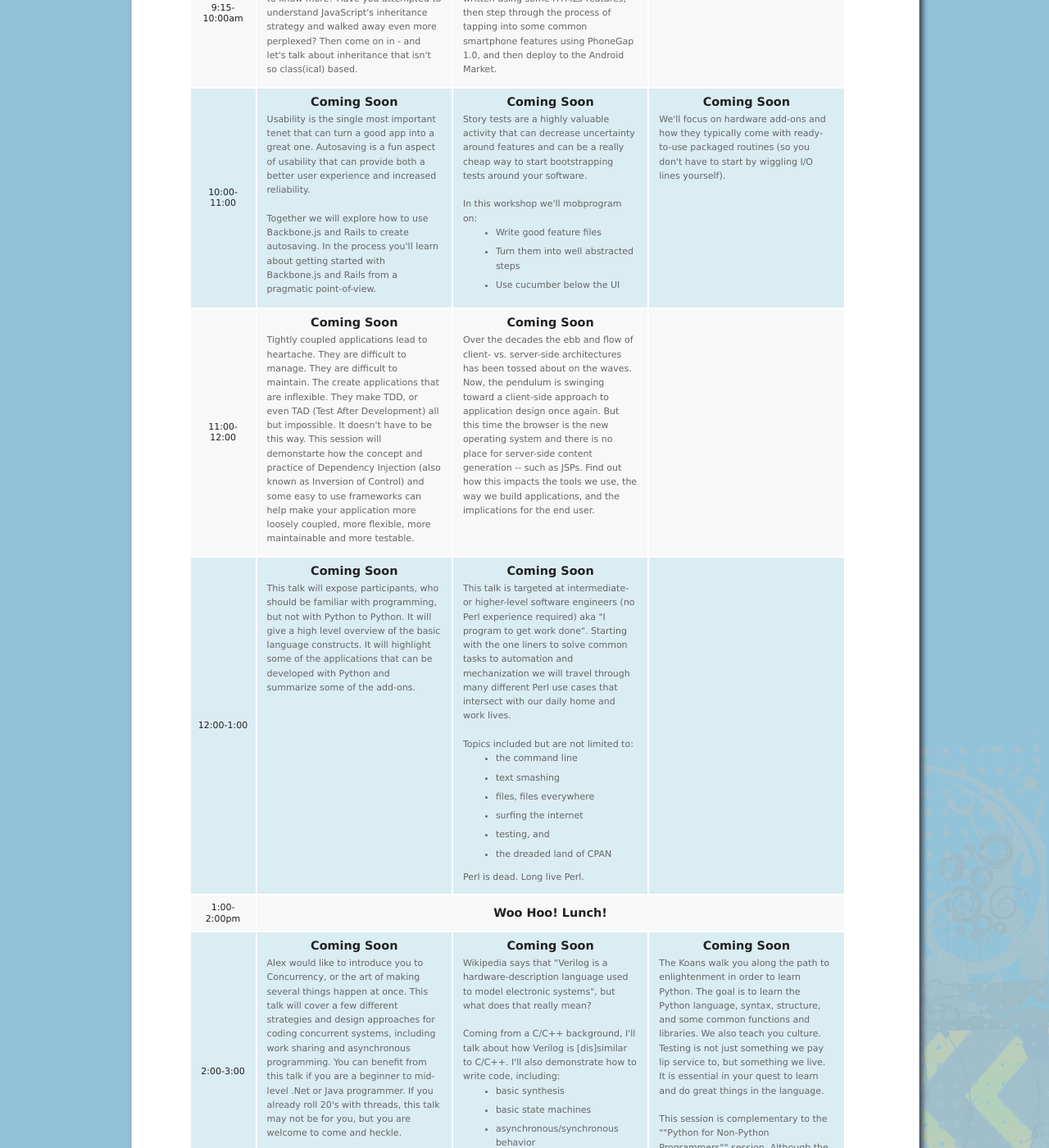
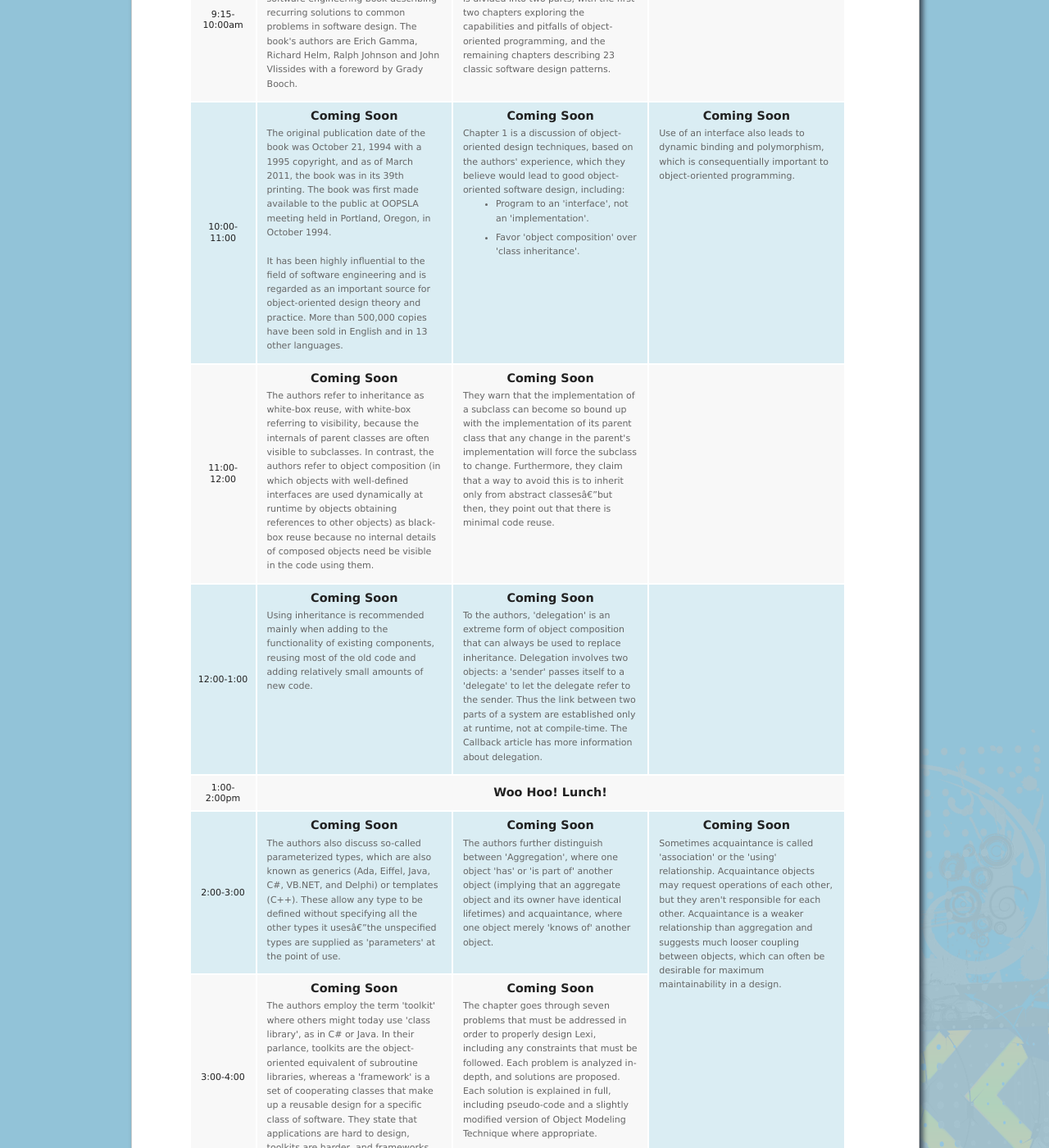
Before and after one commit to cmhcodecamp/cmhcodecamp.github.com, a Jekyll site: the page built from presentations.html, in a window 1280 px wide and 1400 px high, scrolled down 486 px. Shown: the whole window at 82% size. Built offline with Jekyll 4.4.1, drawn with Linux system fonts in a browser that asks for light colours; nearby versions of some CDN libraries; some of the changed text lies outside the part shown.

```diff
--- a/presentations.html
+++ b/presentations.html
@@ -45,13 +45,13 @@
 							<td colspan="1" style="width:30%" valign="top">
 								<strong>Coming Soon</strong>
 								<div style="margin:4px;text-align:left!important;font-size:11px">
-								  Are you a JavaScript developer who has gotten past the basics and wants to know more? Have you attempted to understand JavaScript's inheritance strategy and walked away even more perplexed? Then come on in - and let's talk about inheritance that isn't so class(ical) based.
+								  Design Patterns: Elements of Reusable Object-Oriented Software is a software engineering book describing recurring solutions to common problems in software design. The book's authors are Erich Gamma, Richard Helm, Ralph Johnson and John Vlissides with a foreword by Grady Booch.
 								</div>
 							</td>
 							<td colspan="1" style="width:30%" valign="top">
 							  <strong>Coming Soon</strong>
 							  <div style="margin:4px;text-align:left!important;font-size:11px">
-								  We'll analyze the structure of a mobile-friendly web application written using some HTML5 features, then step through the process of tapping into some common smartphone features using PhoneGap 1.0, and then deploy to the Android Market.
+								  The authors are often referred to as the Gang of Four, or GoF.[1] The book is divided into two parts, with the first two chapters exploring the capabilities and pitfalls of object-oriented programming, and the remaining chapters describing 23 classic software design patterns.
 								</div>
 							</td>
 							<td colspan="1" style="width:30%" valign="top">
@@ -63,27 +63,26 @@
 							<td colspan="1" style="width:30%" valign="top">
 								<strong>Coming Soon</strong>
 								<div style="margin:4px;text-align:left!important;font-size:11px">
-								  Usability is the single most important tenet that can turn a good app into a great one. Autosaving is a fun aspect of usability that can provide both a better user experience and increased reliability.
+								  The original publication date of the book was October 21, 1994 with a 1995 copyright, and as of March 2011, the book was in its 39th printing. The book was first made available to the public at OOPSLA meeting held in Portland, Oregon, in October 1994.
 	                <br/><br/>
-	                Together we will explore how to use Backbone.js and Rails to create autosaving. In the process you'll learn about getting started with Backbone.js and Rails from a pragmatic point-of-view.
+	                It has been highly influential to the field of software engineering and is regarded as an important source for object-oriented design theory and practice. More than 500,000 copies have been sold in English and in 13 other languages.
 								</div>
 							</td>
 							<td colspan="1" style="width:30%" valign="top">
 								<strong>Coming Soon</strong>
 								<div style="margin:4px;text-align:left!important;font-size:11px">
-								  Story tests are a highly valuable activity that can decrease uncertainty around features and can be a really cheap way to start bootstrapping tests around your software.<br/><br/>
-	                In this workshop we'll mobprogram on:
+								  	Chapter 1 is a discussion of object-oriented design techniques, based on the authors' experience, which they believe would lead to good object-oriented software design, including:
+
 	                <ul>
-	                  <li>Write good feature files</li>
-	                  <li>Turn them into well abstracted steps</li>
-	                  <li>Use cucumber below the UI</li>
+	                  <li>Program to an 'interface', not an 'implementation'.</li>
+	                  <li>Favor 'object composition' over 'class inheritance'.</li>
 	                </ul>
 								</div>
 							</td>
 							<td colspan="1" style="width:30%" valign="top">
 								<strong>Coming Soon</strong>
 								<div style="margin:4px;text-align:left!important;font-size:11px">
-								    We'll focus on hardware add-ons and how they typically come with ready-to-use packaged routines (so you don't have to start by wiggling I/O lines yourself).
+								    Use of an interface also leads to dynamic binding and polymorphism, which is consequentially important to object-oriented programming.
 								</div>
 							</td>
 						</tr>
@@ -92,13 +91,13 @@
 							<td colspan="1" valign="top" style="width:30%">
 								<strong>Coming Soon</strong>
 								<div style="margin:4px;text-align:left!important;font-size:11px">
-								  Tightly coupled applications lead to heartache. They are difficult to manage. They are difficult to maintain. The create applications that are inflexible. They make TDD, or even TAD (Test After Development) all but impossible. It doesn't have to be this way. This session will demonstarte how the concept and practice of Dependency Injection (also known as Inversion of Control) and some easy to use frameworks can help make your application more loosely coupled, more flexible, more maintainable and more testable.
+								  The authors refer to inheritance as white-box reuse, with white-box referring to visibility, because the internals of parent classes are often visible to subclasses. In contrast, the authors refer to object composition (in which objects with well-defined interfaces are used dynamically at runtime by objects obtaining references to other objects) as black-box reuse because no internal details of composed objects need be visible in the code using them.
 								</div>
 							</td>
 							<td colspan="1" valign="top" style="width:30%">
 								<strong>Coming Soon</strong>
 								<div style="margin:4px;text-align:left!important;font-size:11px">
-								  Over the decades the ebb and flow of client- vs. server-side architectures has been tossed about on the waves.  Now, the pendulum is swinging toward a client-side approach to application design once again.  But this time the browser is the new operating system and there is no place for server-side content generation -- such as JSPs.  Find out how this impacts the tools we use, the way we build applications, and the implications for the end user.
+								  They warn that the implementation of a subclass can become so bound up with the implementation of its parent class that any change in the parent's implementation will force the subclass to change. Furthermore, they claim that a way to avoid this is to inherit only from abstract classes—but then, they point out that there is minimal code reuse.
 								</div>
 							</td>
 							<td colspan="1" valign="top">
@@ -110,23 +109,14 @@
 							<td colspan="1" style="width:30%" valign="top">
 								<strong>Coming Soon</strong>
 								<div style="margin:4px;text-align:left!important;font-size:11px">
-								  This talk will expose participants, who should be familiar with programming, but not with Python to Python.  It will give a high level overview of the basic language constructs. It will highlight some of the applications that can be developed with Python and summarize some of the add-ons.
+								  Using inheritance is recommended mainly when adding to the functionality of existing components, reusing most of the old code and adding relatively small amounts of new code.
 								</div>
 							</td>
 							<td colspan="1" style="width:30%" valign="top">
 								<strong>Coming Soon</strong>
 								<div style="margin:4px;text-align:left!important;font-size:11px">
-								  This talk is targeted at intermediate- or higher-level software engineers (no Perl experience required) aka "I program to get work done".  Starting with the one liners to solve common tasks to automation and mechanization we will travel through many different Perl use cases that intersect with our daily home and work lives.
-	                <br/><br/>
-	                Topics included but are not limited to:<ul>
-	                <li>the command line</li>
-	                <li>text smashing</li>
-	                <li>files, files everywhere</li>
-	                <li>surfing the internet</li>
-	                <li>testing, and</li>
-	                <li>the dreaded land of CPAN</li>
-	                </ul>
-	                Perl is dead. Long live Perl.
+								  To the authors, 'delegation' is an extreme form of object composition that can always be used to replace inheritance. Delegation involves two objects: a 'sender' passes itself to a 'delegate' to let the delegate refer to the sender. Thus the link between two parts of a system are established only at runtime, not at compile-time. The Callback article has more information about delegation.
+
 								</div>
 							</td>
 							<td colspan="1" style="width:30%" valign="top">
@@ -144,31 +134,19 @@
 							<td colspan="1" style="width:30%" valign="top">
 								<strong>Coming Soon</strong>
 								<div style="margin:4px;text-align:left!important;font-size:11px">
-								  Alex would like to introduce you to Concurrency, or the art of making several things happen at once.  This talk will cover a few different strategies and design approaches for coding concurrent systems, including work sharing and asynchronous programming.
-
-	                You can benefit from this talk if you are a beginner to mid-level .Net or Java programmer.  If you already roll 20's with threads, this talk may not be for you, but you are welcome to come and heckle.
+								  The authors also discuss so-called parameterized types, which are also known as generics (Ada, Eiffel, Java, C#, VB.NET, and Delphi) or templates (C++). These allow any type to be defined without specifying all the other types it uses—the unspecified types are supplied as 'parameters' at the point of use.
 								</div>
 							</td>
 							<td colspan="1" style="width:30%" valign="top">
 								<strong>Coming Soon</strong>
 								<div style="margin:4px;text-align:left!important;font-size:11px">
-	  							Wikipedia says that "Verilog is a hardware-description language used to model electronic systems", but what does that really mean?
-	  							<br/><br/>
-	                Coming from a C/C++ background, I'll talk about how Verilog is [dis]similar to C/C++. I'll also demonstrate how to write code, including:
-	                <ul>
-	                <li>basic synthesis</li>
-	                <li>basic state machines</li>
-	                <li>asynchronous/synchronous behavior</li>
-	</ul>
-	                At the completion of this session, you will have enough of an overview to write/simulate code.
+	  							The authors further distinguish between 'Aggregation', where one object 'has' or 'is part of' another object (implying that an aggregate object and its owner have identical lifetimes) and acquaintance, where one object merely 'knows of' another object.
 	              </div>
 							</td>
 							<td rowspan="3" colspan="1" style="width:30%" valign="top">
 								<strong>Coming Soon</strong>
 								<div style="margin:4px;text-align:left!important;font-size:11px">
-								  The Koans walk you along the path to enlightenment in order to learn Python. The goal is to learn the Python language, syntax, structure, and some common functions and libraries. We also teach you culture. Testing is not just something we pay lip service to, but something we live. It is essential in your quest to learn and do great things in the language.
-	                <br/><br/>
-	                This session is complementary to the ""Python for Non-Python Programmers"" session. Although the earlier session is not a requirement for attending the Koans session, you might find it to be a useful introduction.
+								  Sometimes acquaintance is called 'association' or the 'using' relationship. Acquaintance objects may request operations of each other, but they aren't responsible for each other. Acquaintance is a weaker relationship than aggregation and suggests much looser coupling between objects, which can often be desirable for maximum maintainability in a design.
 
 								</div>
 							</td>
@@ -178,23 +156,13 @@
 							<td colspan="1" style="width:30%" valign="top">
 								<strong>Coming Soon</strong>
 								<div style="margin:4px;text-align:left!important;font-size:11px">
-								  Databases generally need reporting tools for their data to be useful.
-	                Those tools tend to be difficult to afford and difficult to set up,
-	                demanding many hours and highly specialized skills to prepare
-	                the tool for business users.
-	                <br/><br/>
-	                HTSQL is a new open-source web gateway for relational databases
-	                that can be downloaded, installed, configured, and serving reports
-	                all within sixty seconds, beginning from a clean machine.
-	                Bring a stopwatch and watch it happen!
-	                HTSQL is more than just simple, though.  It introduces a revolutionary
-	                language for describing queries that business users can understand, hack, and share.
+								  The authors employ the term 'toolkit' where others might today use 'class library', as in C# or Java. In their parlance, toolkits are the object-oriented equivalent of subroutine libraries, whereas a 'framework' is a set of cooperating classes that make up a reusable design for a specific class of software. They state that applications are hard to design, toolkits are harder, and frameworks are the hardest to design.
 								</div>
 							</td>
 							<td colspan="1" style="width:30%" valign="top">
 								<strong>Coming Soon</strong>
 								<div style="margin:4px;text-align:left!important;font-size:11px">
-								  This will be a introductory discussion on Behavior Driven Development and doing BDD development on a .NET application using SpecFlow. We will start work on a .NET application using SpecFlow as a way to turn our scenarios into code.
+								 The chapter goes through seven problems that must be addressed in order to properly design Lexi, including any constraints that must be followed. Each problem is analyzed in-depth, and solutions are proposed. Each solution is explained in full, including pseudo-code and a slightly modified version of Object Modeling Technique where appropriate.
 								</div>
 							</td>
 						</tr>
@@ -203,13 +171,13 @@
 							<td colspan="1" style="width:30%" valign="top">
 								<strong>Coming Soon</strong>
 								<div style="margin:4px;text-align:left!important;font-size:11px">
-								  Learning how to create a successful DevOps environment in your team can make it easier to ship software quickly and reliably. The basic tools and techniques will be covered for allowing a team to both develop and deploy their own software, rather than throwing it over the wall to sys admins when it's time to ship.
+								  The document is "an arrangement of basic graphical elements" such as characters, lines, other shapes, etc., that "capture the total information content of the document"(pp35). The structure of the document contains a collection of these elements, and each element can in turn be a substructure of other elements.
 								</div>
 							</td>
 							<td colspan="1" style="width:30%" valign="top">
 								<strong>Coming Soon</strong>
 								<div style="margin:4px;text-align:left!important;font-size:11px">
-								  The flexibility and scalability of software often determines its usable life span and the cost of maintenance. The methodology, Qualculus, allows for analysis and design of software which is easier to adapt to future requirements and allows for a more dynamic application. This can reduce development time and a faster turnaround in the software development cycle. This in turn can help reduce cost.
+								  This is an implementation of the composite pattern, which is a collection of nodes. The node is an abstract base class, and derivatives can either be leaves (singular), or collections of other nodes (which in turn can contain leaves or collection-nodes). When an operation is performed on the parent, that operation is recursively passed down the hierarchy.
 								</div>
 							</td>
 						</tr>
```
Also changed, not shown: speakers.html (+4 -13 lines), 2 other files.
